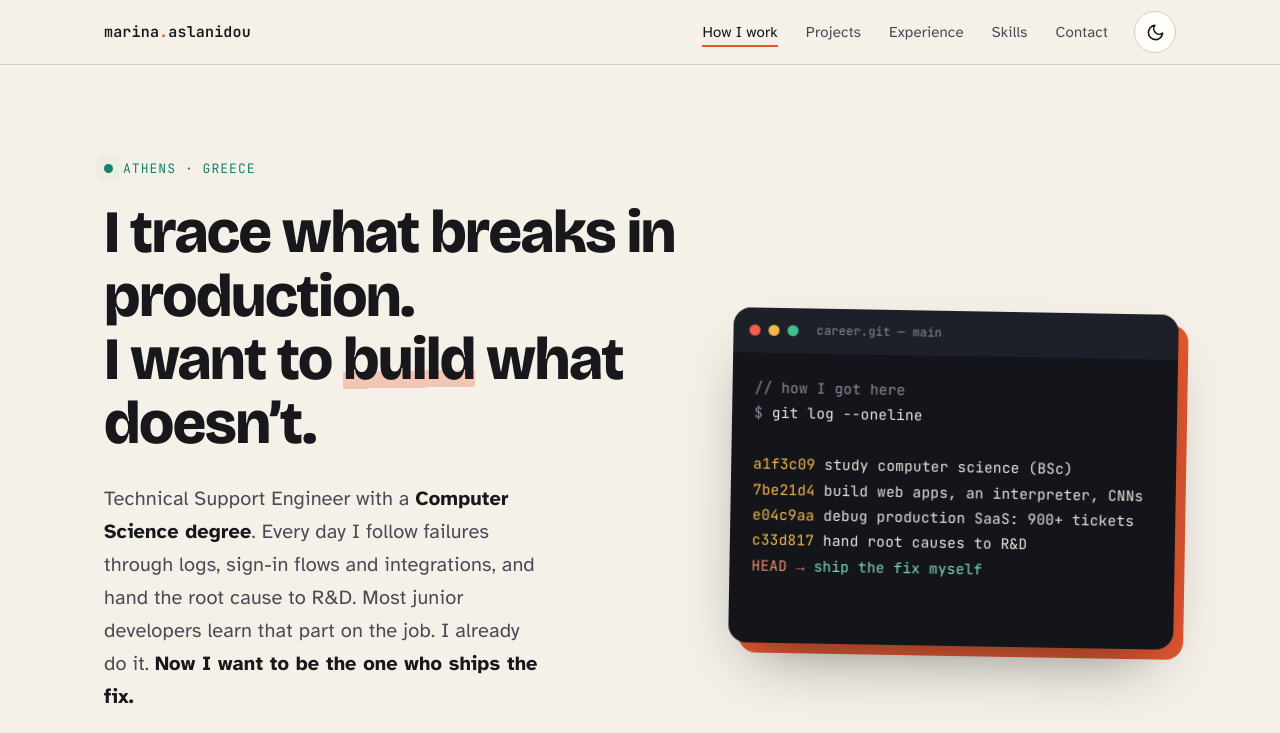
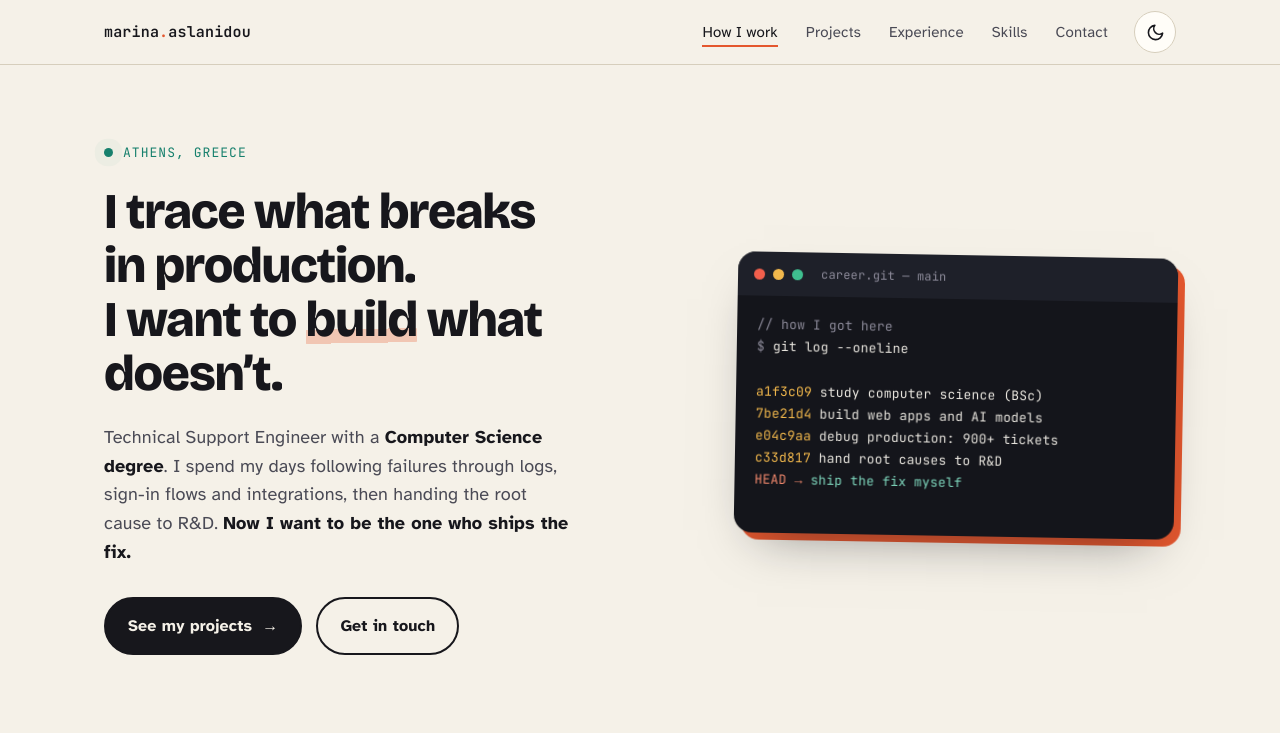
Before and after one commit to mmarina-a21/mmarina-a21.github.io, a plain HTML site: page index.html in a window 1280 px wide. Shown: the top 733 px of the page. Drawn offline with nearby package versions, Linux system fonts and the light colour scheme.

Commit message:
Update index.html

```diff
--- a/index.html
+++ b/index.html
@@ -40,7 +40,7 @@
   }
   [data-theme="dark"] .casefile{border-top:1px solid var(--line);border-bottom:1px solid var(--line)}
   [data-theme="dark"] .project.feature.dark{border-color:var(--line)}
-  [data-theme="dark"] .console{box-shadow:0 30px 60px -25px rgba(0,0,0,.8), 10px 10px 0 var(--tomato);border:1px solid var(--line)}
+  [data-theme="dark"] .console{box-shadow:0 30px 60px -25px rgba(0,0,0,.8), 7px 7px 0 var(--tomato);border:1px solid var(--line)}
   *{box-sizing:border-box;margin:0;padding:0}
   html{scroll-behavior:smooth}
   body{
@@ -73,8 +73,8 @@
   @media (max-width:760px){ nav ul{display:none} }
 
   /* ---------- hero ---------- */
-  .hero{padding:88px 0 72px}
-  .hero-grid{display:grid;grid-template-columns:1.3fr 1fr;gap:48px;align-items:center}
+  .hero{padding:72px 0 80px}
+  .hero-grid{display:grid;grid-template-columns:1.25fr 1fr;gap:64px;align-items:center}
   .eyebrow{
     font-family:var(--mono);font-size:13px;letter-spacing:.08em;text-transform:uppercase;
     color:var(--teal);display:inline-flex;align-items:center;gap:10px;margin-bottom:22px
@@ -83,14 +83,14 @@
   @keyframes pulse{0%{box-shadow:0 0 0 0 rgba(23,128,109,.45)}70%{box-shadow:0 0 0 10px rgba(23,128,109,0)}100%{box-shadow:0 0 0 0 rgba(23,128,109,0)}}
   h1{
     font-family:var(--display);font-weight:800;
-    font-size:clamp(38px,4.7vw,60px);line-height:1.06;letter-spacing:-.025em;margin-bottom:26px
+    font-size:clamp(34px,3.9vw,52px);line-height:1.08;letter-spacing:-.025em;margin-bottom:22px;max-width:15ch
   }
   h1 .scribble{position:relative;white-space:nowrap}
   h1 .scribble::after{
     content:"";position:absolute;left:-2%;right:-2%;bottom:.06em;height:.28em;
     background:var(--tomato);opacity:.28;z-index:-1;border-radius:4px;transform:rotate(-1deg)
   }
-  .lede{font-size:20px;color:var(--ink-soft);max-width:34ch;margin-bottom:34px}
+  .lede{font-size:18px;line-height:1.6;color:var(--ink-soft);max-width:40ch;margin-bottom:30px}
   .lede strong{color:var(--ink)}
   .cta{display:flex;gap:14px;flex-wrap:wrap}
   .btn{
@@ -108,24 +108,24 @@
   /* console */
   .console{
     background:var(--night);color:#E9E6DF;border-radius:var(--radius);
-    font-family:var(--mono);font-size:14.5px;line-height:1.75;
-    box-shadow:0 30px 60px -25px rgba(20,21,27,.55), 10px 10px 0 var(--tomato);
+    font-family:var(--mono);font-size:13px;line-height:1.7;max-width:440px;justify-self:end;width:100%;
+    box-shadow:0 24px 50px -25px rgba(20,21,27,.5), 7px 7px 0 var(--tomato);
     overflow:hidden;
     transform:perspective(1000px) rotateX(var(--rx,0deg)) rotateY(var(--ry,0deg)) rotate(1deg);
     transition:transform .5s var(--ease), box-shadow .35s;will-change:transform
   }
-  .console:hover{box-shadow:0 40px 70px -25px rgba(20,21,27,.6), 14px 14px 0 var(--tomato)}
+  .console:hover{box-shadow:0 34px 60px -25px rgba(20,21,27,.55), 10px 10px 0 var(--tomato)}
   .console-bar{display:flex;align-items:center;gap:8px;padding:12px 16px;background:var(--night-2)}
   .console-bar i{width:11px;height:11px;border-radius:50%;display:block}
   .console-bar i:nth-child(1){background:#F25F4C}
   .console-bar i:nth-child(2){background:#F2B84C}
   .console-bar i:nth-child(3){background:#3FBF8F}
   .console-bar span{margin-left:10px;font-size:12px;color:#8C8A99}
-  .console pre{padding:22px 22px 26px;white-space:pre-wrap;min-height:290px;font-family:inherit}
+  .console pre{padding:18px 20px 20px;white-space:pre-wrap;min-height:230px;font-family:inherit}
   .k{color:#F2B84C}.s{color:#7FD8BE}.c{color:#8C8A99}.r{color:#F58A6E}
   .caret{display:inline-block;width:8px;height:1.1em;background:#E9E6DF;vertical-align:-3px;animation:blink 1s steps(1) infinite}
   @keyframes blink{50%{opacity:0}}
-  @media (max-width:900px){ .hero-grid{grid-template-columns:1fr} .console{transform:none} }
+  @media (max-width:900px){ .hero-grid{grid-template-columns:1fr} .console{transform:none;justify-self:start} }
 
   /* ---------- stat strip ---------- */
   .strip{border-top:1px solid var(--line);border-bottom:1px solid var(--line);background:var(--paper-2)}
@@ -401,7 +401,7 @@
   h1 .w > span{display:inline-block;transform:translateY(105%);animation:wordUp .9s var(--ease) forwards;animation-delay:calc(var(--i) * 90ms + 150ms);transition:color .25s, transform .35s var(--ease)}
   @keyframes wordUp{to{transform:translateY(0)}}
   h1 .w:hover > span{color:var(--tomato)}
-  h1 .scribble::after{transform:rotate(-1deg) scaleX(0);transform-origin:left;animation:drawLine .7s var(--ease) 1s forwards;transition:height .3s var(--ease), opacity .3s}
+  h1 .scribble::after{transform:rotate(-1deg) scaleX(0);transform-origin:left;animation:drawLine .7s var(--ease) 1.4s forwards;transition:height .3s var(--ease), opacity .3s}
   @keyframes drawLine{to{transform:rotate(-1deg) scaleX(1)}}
   h1 .w:hover .scribble::after{height:.9em;opacity:.22}
   .rise{opacity:0;translate:0 18px;animation:rise .9s var(--ease) forwards;animation-delay:var(--d,0s)}
@@ -485,13 +485,13 @@
 <header class="hero" id="top">
   <div class="wrap hero-grid">
     <div>
-      <div class="eyebrow rise" style="--d:.05s"><span class="dot"></span>Athens · Greece</div>
-        <h1 aria-label="I trace what breaks in production. I want to build what doesn’t.">
-          <span class="w" aria-hidden="true"><span style="--i:0">I</span></span> <span class="w" aria-hidden="true"><span style="--i:1">trace</span></span> <span class="w" aria-hidden="true"><span style="--i:2">what</span></span> <span class="w" aria-hidden="true"><span style="--i:3">breaks</span></span> <span class="w" aria-hidden="true"><span style="--i:4">in</span></span> <span class="w" aria-hidden="true"><span style="--i:5">production.</span></span><br>
-          <span class="w" aria-hidden="true"><span style="--i:6">I</span></span> <span class="w" aria-hidden="true"><span style="--i:7">want</span></span> <span class="w" aria-hidden="true"><span style="--i:8">to</span></span> <span class="w" aria-hidden="true"><span style="--i:9" class="scribble">build</span></span> <span class="w" aria-hidden="true"><span style="--i:10">what</span></span> <span class="w" aria-hidden="true"><span style="--i:11">doesn’t.</span></span>
-        </h1>
-      <p class="lede rise" style="--d:.85s">Technical Support Engineer with a <strong>Computer Science degree</strong>. Every day I follow failures through logs, sign-in flows and integrations, and hand the root cause to R&amp;D. Most junior developers learn that part on the job. I already do it. <strong>Now I want to be the one who ships the fix.</strong></p>
-      <div class="cta rise" style="--d:1s">
+      <div class="eyebrow rise" style="--d:.05s"><span class="dot"></span>Athens, Greece</div>
+      <h1 aria-label="I trace what breaks in production. I want to build what doesn’t.">
+        <span class="w" aria-hidden="true"><span style="--i:0">I</span></span> <span class="w" aria-hidden="true"><span style="--i:1">trace</span></span> <span class="w" aria-hidden="true"><span style="--i:2">what</span></span> <span class="w" aria-hidden="true"><span style="--i:3">breaks</span></span> <span class="w" aria-hidden="true"><span style="--i:4">in</span></span> <span class="w" aria-hidden="true"><span style="--i:5">production.</span></span><br>
+        <span class="w" aria-hidden="true"><span style="--i:6">I</span></span> <span class="w" aria-hidden="true"><span style="--i:7">want</span></span> <span class="w" aria-hidden="true"><span style="--i:8">to</span></span> <span class="w" aria-hidden="true"><span style="--i:9" class="scribble">build</span></span> <span class="w" aria-hidden="true"><span style="--i:10">what</span></span> <span class="w" aria-hidden="true"><span style="--i:11">doesn’t.</span></span>
+      </h1>
+      <p class="lede rise" style="--d:1.2s">Technical Support Engineer with a <strong>Computer Science degree</strong>. I spend my days following failures through logs, sign-in flows and integrations, then handing the root cause to R&amp;D. <strong>Now I want to be the one who ships the fix.</strong></p>
+      <div class="cta rise" style="--d:1.35s">
         <a class="btn btn-solid" href="#projects">See my projects <span class="arr">&rarr;</span></a>
         <a class="btn btn-ghost" href="#contact">Get in touch</a>
       </div>
@@ -909,8 +909,8 @@
     ['git log --oneline', 1],
     ['', 0],
     ['<span class="k">a1f3c09</span> study computer science (BSc)', 0],
-    ['<span class="k">7be21d4</span> build web apps, an interpreter, CNNs', 0],
-    ['<span class="k">e04c9aa</span> debug production SaaS: 900+ tickets', 0],
+    ['<span class="k">7be21d4</span> build web apps and AI models', 0],
+    ['<span class="k">e04c9aa</span> debug production: 900+ tickets', 0],
     ['<span class="k">c33d817</span> hand root causes to R&amp;D', 0],
     ['<span class="r">HEAD &rarr;</span> <span class="s">ship the fix myself</span>', 0],
   ];
```
